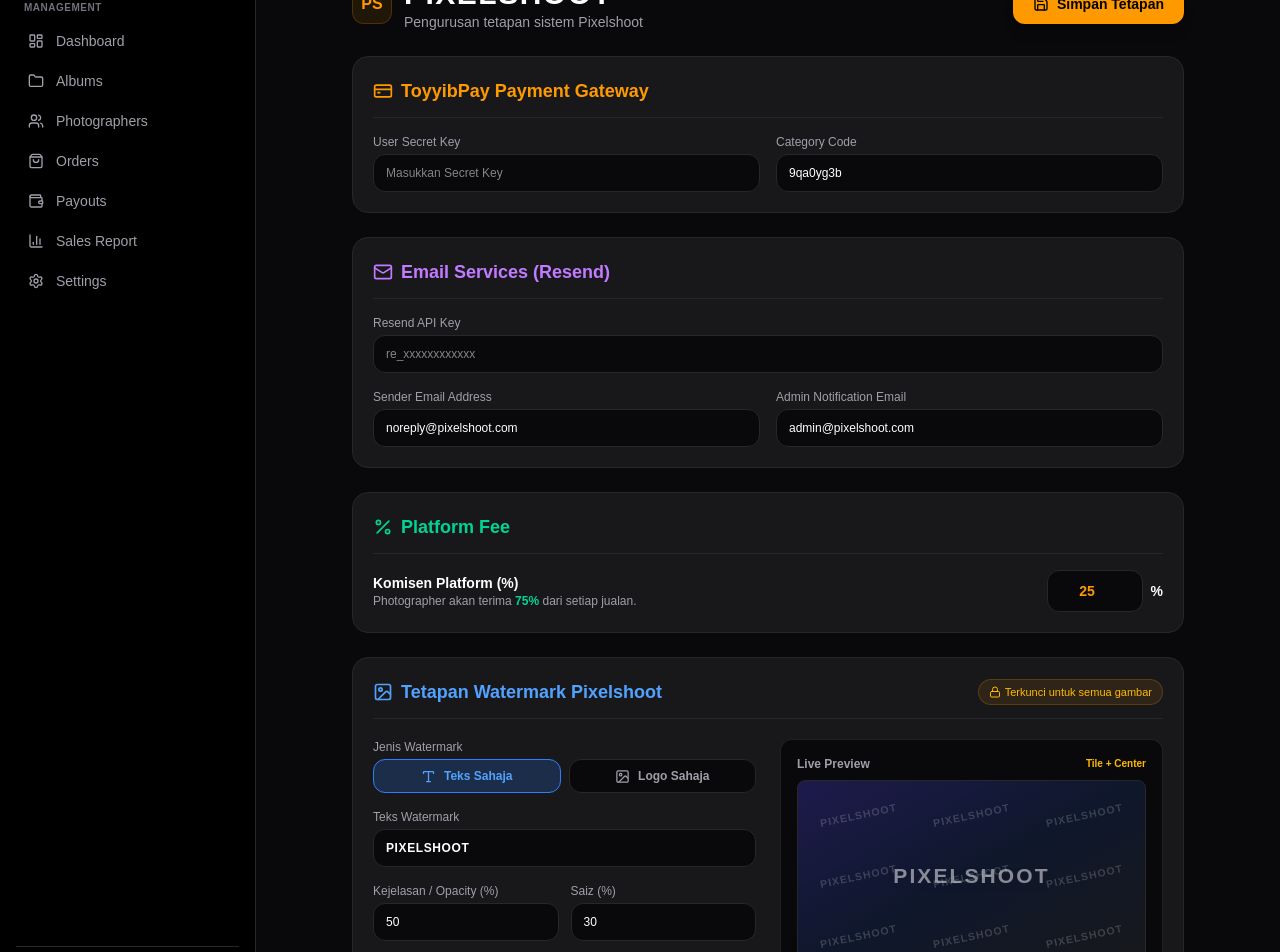
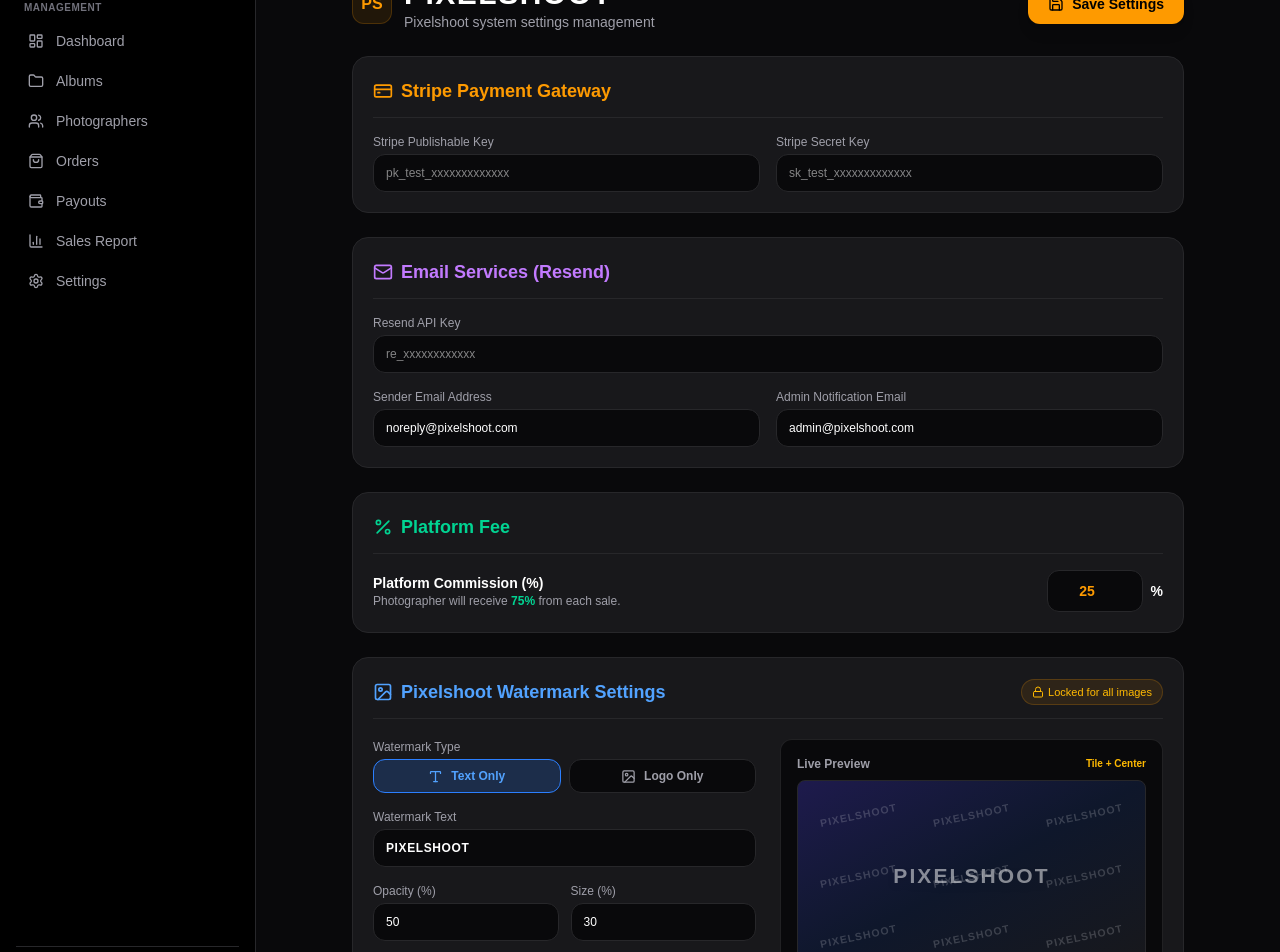
Before and after one commit to PixelShooter8/PixelShoot, a Next.js app: page /admin/settings in a window 1280 px wide. Shown: the part 80-1032 px from the top of the page. Built offline with nearby package versions, Linux system fonts and the light colour scheme; no server answers.

Commit message:
Tukar ToyyibPay ke Stripe dan kemas kini bahasa ke English pada tetapan

```diff
--- a/app/admin/settings/page.jsx
+++ b/app/admin/settings/page.tsx
@@ -6,9 +6,9 @@
 export default function AdminSettingsPage() {
   const [saved, setSaved] = useState(false);
 
-  // ToyyibPay State
+  // Stripe State
+  const [publishableKey, setPublishableKey] = useState('');
   const [secretKey, setSecretKey] = useState('');
-  const [categoryCode, setCategoryCode] = useState('9qa0yg3b');
 
   // Resend Email State
   const [resendApiKey, setResendApiKey] = useState('');
@@ -19,25 +19,25 @@
   const [platformFee, setPlatformFee] = useState(25);
 
   // Watermark State
-  const [watermarkType, setWatermarkType] = useState('text'); // 'text' ATAU 'logo'
+  const [watermarkType, setWatermarkType] = useState('text'); // 'text' OR 'logo'
   const [watermarkText, setWatermarkText] = useState('PIXELSHOOT');
-  const [watermarkLogoUrl, setWatermarkLogoUrl] = useState(null);
+  const [watermarkLogoUrl, setWatermarkLogoUrl] = useState<string | null>(null);
   const [watermarkOpacity, setWatermarkOpacity] = useState(50);
   const [watermarkSize, setWatermarkSize] = useState(30);
   const [watermarkPattern, setWatermarkPattern] = useState('Tile + Center');
 
-  const handleLogoUpload = (e) => {
-    const file = e.target.files[0];
+  const handleLogoUpload = (e: React.ChangeEvent<HTMLInputElement>) => {
+    const file = e.target.files?.[0];
     if (file) {
       const reader = new FileReader();
       reader.onloadend = () => {
-        setWatermarkLogoUrl(reader.result);
+        setWatermarkLogoUrl(reader.result as string);
       };
       reader.readAsDataURL(file);
     }
   };
 
-  const handleSaveAll = (e) => {
+  const handleSaveAll = (e: React.FormEvent) => {
     e.preventDefault();
     setSaved(true);
     setTimeout(() => setSaved(false), 3000);
@@ -49,7 +49,6 @@
       {/* Header Utama PIXELSHOOT */}
       <div className="flex justify-between items-center">
         <div className="flex items-center gap-3">
-          {/* Logo PIXELSHOOT / Fallback Icon */}
           {watermarkLogoUrl ? (
             <img
               src={watermarkLogoUrl}
@@ -66,48 +65,48 @@
             <h1 className="text-2xl md:text-3xl font-extrabold tracking-wider text-white flex items-center gap-2">
               PIXELSHOOT
             </h1>
-            <p className="text-zinc-400 text-xs md:text-sm">Pengurusan tetapan sistem Pixelshoot</p>
+            <p className="text-zinc-400 text-xs md:text-sm">Pixelshoot system settings management</p>
           </div>
         </div>
 
         <button
           onClick={handleSaveAll}
-          className="hidden md:flex items-center gap-2 px-5 py-2.5 bg-amber-500 hover:bg-amber-600 text-black font-bold text-sm rounded-xl transition shadow-lg"
+          className="hidden md:flex items-center gap-2 px-5 py-2.5 bg-amber-500 hover:bg-amber-600 text-black font-bold text-sm rounded-xl transition shadow-lg cursor-pointer"
         >
-          <Save size={16} /> Simpan Tetapan
+          <Save size={16} /> Save Settings
         </button>
       </div>
 
       {saved && (
         <div className="p-3 bg-emerald-950/80 border border-emerald-500 text-emerald-400 text-xs md:text-sm rounded-xl flex items-center gap-2">
-          <Check size={16} /> Tetapan berjaya disimpan!
+          <Check size={16} /> Settings successfully saved!
         </div>
       )}
 
-      {/* 1. TOYYIBPAY CONFIGURATION */}
+      {/* 1. STRIPE PAYMENT GATEWAY CONFIGURATION */}
       <div className="bg-zinc-900 border border-zinc-800 rounded-2xl p-5 space-y-4">
         <div className="flex items-center gap-2 font-bold text-lg text-amber-500 border-b border-zinc-800 pb-3">
-          <CreditCard size={20} /> ToyyibPay Payment Gateway
+          <CreditCard size={20} /> Stripe Payment Gateway
         </div>
 
         <div className="grid grid-cols-1 md:grid-cols-2 gap-4">
           <div>
-            <label className="text-xs text-zinc-400 font-medium block mb-1">User Secret Key</label>
+            <label className="text-xs text-zinc-400 font-medium block mb-1">Stripe Publishable Key</label>
+            <input
+              type="text"
+              value={publishableKey}
+              onChange={(e) => setPublishableKey(e.target.value)}
+              placeholder="pk_test_xxxxxxxxxxxxx"
+              className="w-full bg-zinc-950 border border-zinc-800 rounded-xl px-3 py-2.5 text-xs text-white focus:outline-none focus:border-amber-500"
+            />
+          </div>
+          <div>
+            <label className="text-xs text-zinc-400 font-medium block mb-1">Stripe Secret Key</label>
             <input
               type="password"
               value={secretKey}
               onChange={(e) => setSecretKey(e.target.value)}
-              placeholder="Masukkan Secret Key"
-              className="w-full bg-zinc-950 border border-zinc-800 rounded-xl px-3 py-2.5 text-xs text-white focus:outline-none focus:border-amber-500"
-            />
-          </div>
-          <div>
-            <label className="text-xs text-zinc-400 font-medium block mb-1">Category Code</label>
-            <input
-              type="text"
-              value={categoryCode}
-              onChange={(e) => setCategoryCode(e.target.value)}
-              placeholder="Contoh: 9qa0yg3b"
+              placeholder="sk_test_xxxxxxxxxxxxx"
               className="w-full bg-zinc-950 border border-zinc-800 rounded-xl px-3 py-2.5 text-xs text-white focus:outline-none focus:border-amber-500"
             />
           </div>
@@ -163,16 +162,16 @@
 
         <div className="flex flex-col md:flex-row md:items-center justify-between gap-4">
           <div>
-            <div className="text-sm font-semibold text-white">Komisen Platform (%)</div>
+            <div className="text-sm font-semibold text-white">Platform Commission (%)</div>
             <div className="text-xs text-zinc-400">
-              Photographer akan terima <span className="text-emerald-400 font-bold">{100 - platformFee}%</span> dari setiap jualan.
+              Photographer will receive <span className="text-emerald-400 font-bold">{100 - Number(platformFee)}%</span> from each sale.
             </div>
           </div>
           <div className="flex items-center gap-2">
             <input
               type="number"
               value={platformFee}
-              onChange={(e) => setPlatformFee(e.target.value)}
+              onChange={(e) => setPlatformFee(Number(e.target.value))}
               className="w-24 bg-zinc-950 border border-zinc-800 rounded-xl px-3 py-2.5 text-center text-sm font-bold text-amber-500 focus:outline-none focus:border-emerald-500"
             />
             <span className="text-sm font-bold">%</span>
@@ -180,14 +179,14 @@
         </div>
       </div>
 
-      {/* 4. WATERMARK SETTINGS (PIXELSHOOT DEFAULT) */}
+      {/* 4. WATERMARK SETTINGS */}
       <div className="bg-zinc-900 border border-zinc-800 rounded-2xl p-5 space-y-5">
         <div className="flex items-center justify-between border-b border-zinc-800 pb-3">
           <div className="flex items-center gap-2 font-bold text-lg text-blue-400">
-            <ImageIcon size={20} /> Tetapan Watermark Pixelshoot
+            <ImageIcon size={20} /> Pixelshoot Watermark Settings
           </div>
           <span className="flex items-center gap-1 text-[11px] bg-amber-500/10 text-amber-400 border border-amber-500/20 px-2.5 py-1 rounded-full font-medium">
-            <Lock size={12} /> Terkunci untuk semua gambar
+            <Lock size={12} /> Locked for all images
           </span>
         </div>
 
@@ -195,62 +194,59 @@
 
           {/* Form Inputs */}
           <div className="space-y-4">
-
-            {/* Jenis Watermark */}
             <div>
-              <label className="text-xs text-zinc-400 font-medium block mb-1">Jenis Watermark</label>
+              <label className="text-xs text-zinc-400 font-medium block mb-1">Watermark Type</label>
               <div className="grid grid-cols-2 gap-2">
                 <button
                   type="button"
                   onClick={() => setWatermarkType('text')}
-                  className={`py-2 px-3 rounded-xl border text-xs font-semibold flex items-center justify-center gap-2 transition ${
+                  className={`py-2 px-3 rounded-xl border text-xs font-semibold flex items-center justify-center gap-2 transition cursor-pointer ${
                     watermarkType === 'text'
                       ? 'bg-blue-500/20 border-blue-500 text-blue-400'
                       : 'bg-zinc-950 border-zinc-800 text-zinc-400 hover:border-zinc-700'
                   }`}
                 >
-                  <Type size={15} /> Teks Sahaja
+                  <Type size={15} /> Text Only
                 </button>
                 <button
                   type="button"
                   onClick={() => setWatermarkType('logo')}
-                  className={`py-2 px-3 rounded-xl border text-xs font-semibold flex items-center justify-center gap-2 transition ${
+                  className={`py-2 px-3 rounded-xl border text-xs font-semibold flex items-center justify-center gap-2 transition cursor-pointer ${
                     watermarkType === 'logo'
                       ? 'bg-blue-500/20 border-blue-500 text-blue-400'
                       : 'bg-zinc-950 border-zinc-800 text-zinc-400 hover:border-zinc-700'
                   }`}
                 >
-                  <ImageIcon size={15} /> Logo Sahaja
+                  <ImageIcon size={15} /> Logo Only
                 </button>
               </div>
             </div>
 
-            {/* Input berdasarkan Pilihan */}
             {watermarkType === 'text' ? (
               <div>
-                <label className="text-xs text-zinc-400 font-medium block mb-1">Teks Watermark</label>
+                <label className="text-xs text-zinc-400 font-medium block mb-1">Watermark Text</label>
                 <input
                   type="text"
                   value={watermarkText}
                   onChange={(e) => setWatermarkText(e.target.value)}
-                  placeholder="Contoh: PIXELSHOOT"
+                  placeholder="e.g., PIXELSHOOT"
                   className="w-full bg-zinc-950 border border-zinc-800 rounded-xl px-3 py-2.5 text-xs text-white focus:outline-none focus:border-blue-500 font-semibold tracking-wider"
                 />
               </div>
             ) : (
               <div>
-                <label className="text-xs text-zinc-400 font-medium block mb-1">Muat Naik Logo Pixelshoot (PNG Transparent)</label>
+                <label className="text-xs text-zinc-400 font-medium block mb-1">Upload Pixelshoot Logo (Transparent PNG)</label>
                 <div className="flex items-center gap-2">
                   <label className="flex-1 flex items-center justify-center gap-2 py-2.5 px-3 bg-zinc-950 border border-zinc-800 hover:border-zinc-700 rounded-xl cursor-pointer text-xs text-zinc-300 transition">
-                    <Upload size={14} /> Muat Naik Logo PNG
+                    <Upload size={14} /> Upload PNG Logo
                     <input type="file" accept="image/png" onChange={handleLogoUpload} className="hidden" />
                   </label>
                   {watermarkLogoUrl && (
                     <button
                       type="button"
                       onClick={() => setWatermarkLogoUrl(null)}
-                      className="p-2.5 bg-red-500/10 hover:bg-red-500/20 text-red-400 rounded-xl border border-red-500/30 transition"
-                      title="Padam Logo"
+                      className="p-2.5 bg-red-500/10 hover:bg-red-500/20 text-red-400 rounded-xl border border-red-500/30 transition cursor-pointer"
+                      title="Delete Logo"
                     >
                       <Trash2 size={16} />
                     </button>
@@ -259,38 +255,36 @@
               </div>
             )}
 
-            {/* Controls Size & Opacity */}
             <div className="grid grid-cols-2 gap-3">
               <div>
-                <label className="text-xs text-zinc-400 font-medium block mb-1">Kejelasan / Opacity (%)</label>
+                <label className="text-xs text-zinc-400 font-medium block mb-1">Opacity (%)</label>
                 <input
                   type="number"
                   value={watermarkOpacity}
-                  onChange={(e) => setWatermarkOpacity(e.target.value)}
+                  onChange={(e) => setWatermarkOpacity(Number(e.target.value))}
                   className="w-full bg-zinc-950 border border-zinc-800 rounded-xl px-3 py-2.5 text-xs text-white focus:outline-none focus:border-blue-500"
                 />
               </div>
               <div>
-                <label className="text-xs text-zinc-400 font-medium block mb-1">Saiz (%)</label>
+                <label className="text-xs text-zinc-400 font-medium block mb-1">Size (%)</label>
                 <input
                   type="number"
                   value={watermarkSize}
-                  onChange={(e) => setWatermarkSize(e.target.value)}
+                  onChange={(e) => setWatermarkSize(Number(e.target.value))}
                   className="w-full bg-zinc-950 border border-zinc-800 rounded-xl px-3 py-2.5 text-xs text-white focus:outline-none focus:border-blue-500"
                 />
               </div>
             </div>
 
-            {/* Pattern Selection */}
             <div>
-              <label className="text-xs text-zinc-400 font-medium block mb-1">Corak Watermark (Pattern)</label>
+              <label className="text-xs text-zinc-400 font-medium block mb-1">Watermark Pattern</label>
               <div className="grid grid-cols-3 gap-2">
                 {['Tile + Center', 'Tile Only', 'Center Only'].map((pattern) => (
                   <button
                     key={pattern}
                     type="button"
                     onClick={() => setWatermarkPattern(pattern)}
-                    className={`py-2 text-[11px] font-semibold rounded-lg border transition ${
+                    className={`py-2 text-[11px] font-semibold rounded-lg border transition cursor-pointer ${
                       watermarkPattern === pattern
                         ? 'bg-amber-500/20 border-amber-500 text-amber-400'
                         : 'bg-zinc-950 border-zinc-800 text-zinc-400 hover:border-zinc-700'
@@ -312,7 +306,6 @@
 
             <div className="relative w-full h-48 bg-gradient-to-br from-indigo-950 via-slate-900 to-zinc-900 rounded-lg flex items-center justify-center overflow-hidden border border-zinc-800">
 
-              {/* 1. TILE PATTERN */}
               {(watermarkPattern === 'Tile + Center' || watermarkPattern === 'Tile Only') && (
                 <div
                   style={{ opacity: (watermarkOpacity / 100) * 0.45 }}
@@ -347,7 +340,6 @@
                 </div>
               )}
 
-              {/* 2. CENTER ELEMENT */}
               {(watermarkPattern === 'Tile + Center' || watermarkPattern === 'Center Only') && (
                 <div className="relative z-10 flex items-center justify-center pointer-events-none select-none">
                   {watermarkType === 'text' ? (
@@ -373,7 +365,7 @@
                       />
                     ) : (
                       <div className="text-xs text-zinc-500 text-center italic">
-                        Sila muat naik fail logo PNG
+                        Please upload a PNG logo file
                       </div>
                     )
                   )}
@@ -382,20 +374,20 @@
 
             </div>
             <div className="text-[10px] text-zinc-500 text-center mt-2">
-              Pratonton automatik mengikut saiz & pilihan jenis watermark.
+              Automatic preview updates according to size & watermark options.
             </div>
           </div>
 
         </div>
       </div>
 
-      {/* Floating Save Button (Khusus Mobile) */}
+      {/* Floating Save Button (Mobile Only) */}
       <div className="fixed bottom-4 left-4 right-4 md:hidden z-50">
         <button
           onClick={handleSaveAll}
-          className="w-full py-3.5 bg-amber-500 hover:bg-amber-600 text-black font-bold text-sm rounded-xl transition shadow-2xl flex items-center justify-center gap-2"
+          className="w-full py-3.5 bg-amber-500 hover:bg-amber-600 text-black font-bold text-sm rounded-xl transition shadow-2xl flex items-center justify-center gap-2 cursor-pointer"
         >
-          <Save size={18} /> Simpan Semua Tetapan
+          <Save size={18} /> Save All Settings
         </button>
       </div>
 
```
